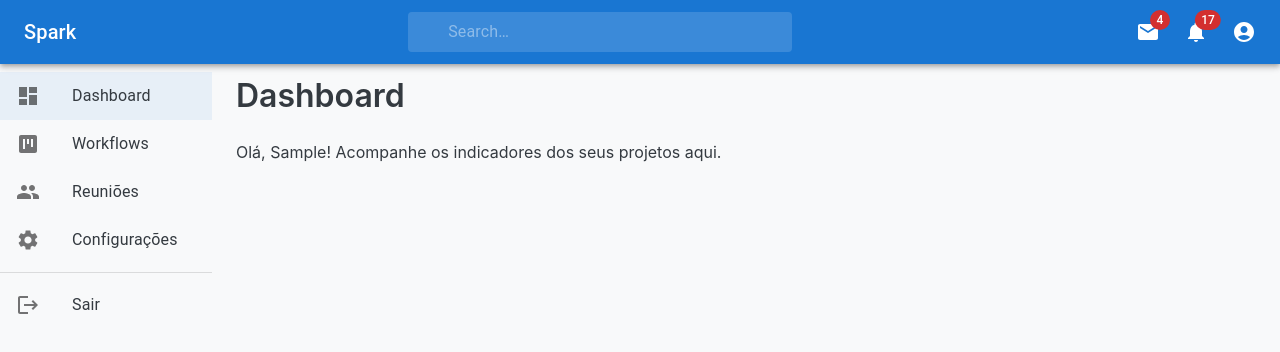
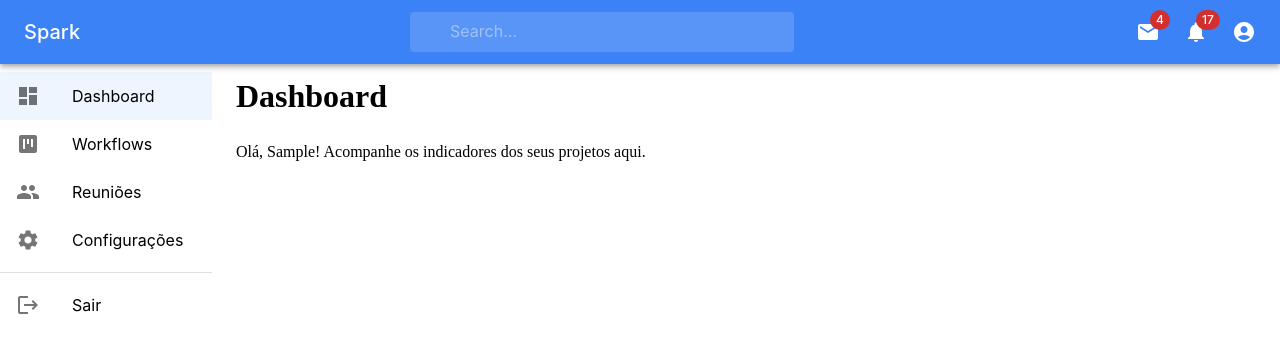
Before and after one commit to hiramepifanio/spark-app, a React (Vite) app: page /dashboard in a window 1280 px wide. Shown: the top 352 px of the page. Built offline with nearby package versions, Linux system fonts and the light colour scheme; sample sign-in values are in the browser's storage; some icons are missing.

Commit message:
Synchronize theme configuration between MUI and Tailwind

```diff
--- a/src/App.tsx
+++ b/src/App.tsx
@@ -11,9 +11,12 @@ import UnauthenticatedRoute from "./components/UnauthenticatedRoute/Unauthentica
 import { SnackbarProvider } from 'notistack';
 import ProjectWorkflowsPage from "./pages/ProjectWorkflowsPage"
 import ProjectWorkflowPage from "./pages/ProjectWorkflowPage"
+import { ThemeProvider } from "@mui/material"
+import { muiTheme } from "./theme/muiTheme"
 
 function App() {
   return (
+    <ThemeProvider theme={muiTheme}>
       <AuthProvider>
         <SnackbarProvider anchorOrigin={{ horizontal: 'right', vertical: 'bottom' }}>
           <Routes>
@@ -35,6 +38,7 @@ function App() {
           </Routes>
         </SnackbarProvider>
       </AuthProvider>
+    </ThemeProvider>
   )
 }
 
--- a/src/index.css
+++ b/src/index.css
@@ -1,37 +1,14 @@
 @import "tailwindcss";
-@import url('https://fonts.googleapis.com/css2?family=Inter:wght@400;500;600;700&display=swap');
+/* @import url('https://fonts.googleapis.com/css2?family=Inter:wght@400;500;600;700&display=swap'); */
 
-:root {
-    --color-primary: #0077b6;
-    --color-primary-light: #e6f2f9;
-    --color-primary-dark: #005a8d;
-    --color-secondary: #00b4d8;
-    --color-success: #2a9d8f;
-    --color-warning: #e9c46a;
-    --color-danger: #e76f51;
-    --color-dark: #264653;
-    --color-gray-100: #f8f9fa;
-    --color-gray-200: #e9ecef;
-    --color-gray-300: #dee2e6;
-    --color-gray-400: #ced4da;
-    --color-gray-500: #adb5bd;
-    --color-gray-600: #6c757d;
-    --color-gray-700: #495057;
-    --color-gray-800: #343a40;
-    --color-gray-900: #212529;
-    --color-white: #ffffff;
-    --font-family-sans-serif: 'Inter', sans-serif;
-    --body-bg: var(--color-gray-100);
-    --body-color: var(--color-gray-800);
-    --body-color-light: var(--color-gray-600);
-    --border-radius: 0.5rem;
-    --shadow-sm: 0 1px 3px 0 rgba(0, 0, 0, 0.1), 0 1px 2px 0 rgba(0, 0, 0, 0.06);
-    --shadow-md: 0 4px 6px -1px rgba(0, 0, 0, 0.1), 0 2px 4px -1px rgba(0, 0, 0, 0.06);
+@theme {
+  --color-primary: #3B82F6;
+  --color-primary-hover: color-mix(in srgb, var(--color-primary) 85%, black);
+  --color-primary-active: color-mix(in srgb, var(--color-primary) 70%, black);
+  --color-secondary: #9333EA;
+  --color-background: #FFFFFF;
+  --color-surface: #F9FAFB;
+  --color-text: #111827;
+
+  --font-sans: "Inter", sans-serif;
 }
-
-body {
-    font-family: var(--font-family-sans-serif);
-    font-size: 16px;
-    color: var(--body-color);
-    background-color: var(--body-bg);
-}
--- /dev/null
+++ b/src/theme/muiTheme.ts
@@ -0,0 +1,15 @@
+import { createTheme } from "@mui/material/styles";
+import { theme } from "./theme";
+
+export const muiTheme = createTheme({
+  palette: {
+    mode: "light",
+    primary: { main: theme.palette.primary },
+    secondary: { main: theme.palette.secondary },
+    background: { default: theme.palette.background },
+    text: { primary: theme.palette.text },
+  },
+  typography: {
+    fontFamily: theme.typography.fontFamily,
+  },
+});
--- /dev/null
+++ b/src/theme/theme.ts
@@ -0,0 +1,12 @@
+export const theme = {
+  palette: {
+    primary: "#3B82F6",     // blue-500
+    secondary: "#9333EA",   // purple-600
+    background: "#FFFFFF",
+    surface: "#F9FAFB",
+    text: "#111827",        // gray-900
+  },
+  typography: {
+    fontFamily: "'Inter', sans-serif",
+  },
+};
```
Lines whose indentation alone changed are shown as unchanged.
